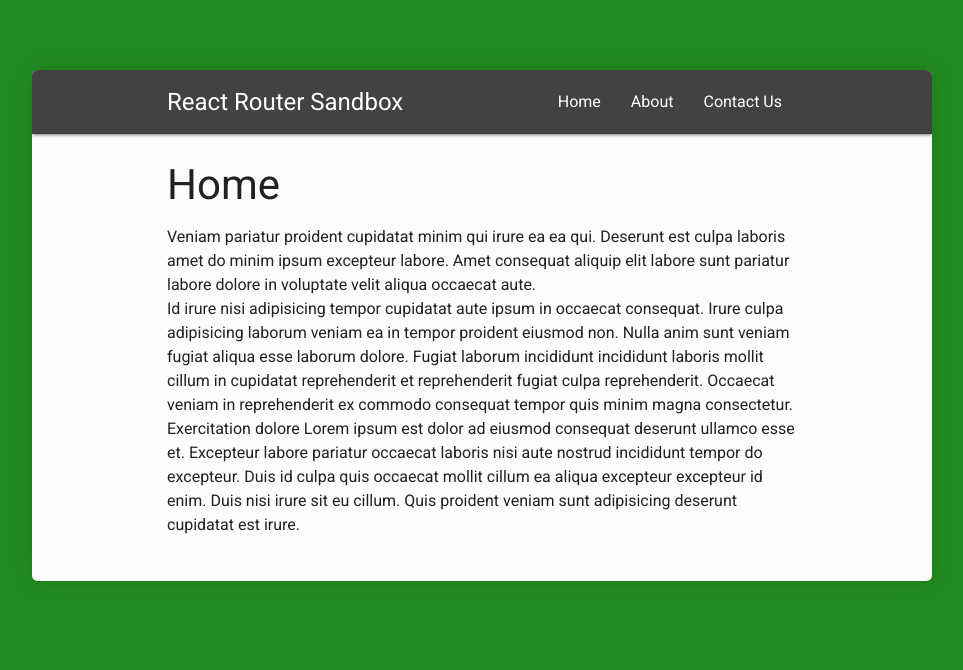
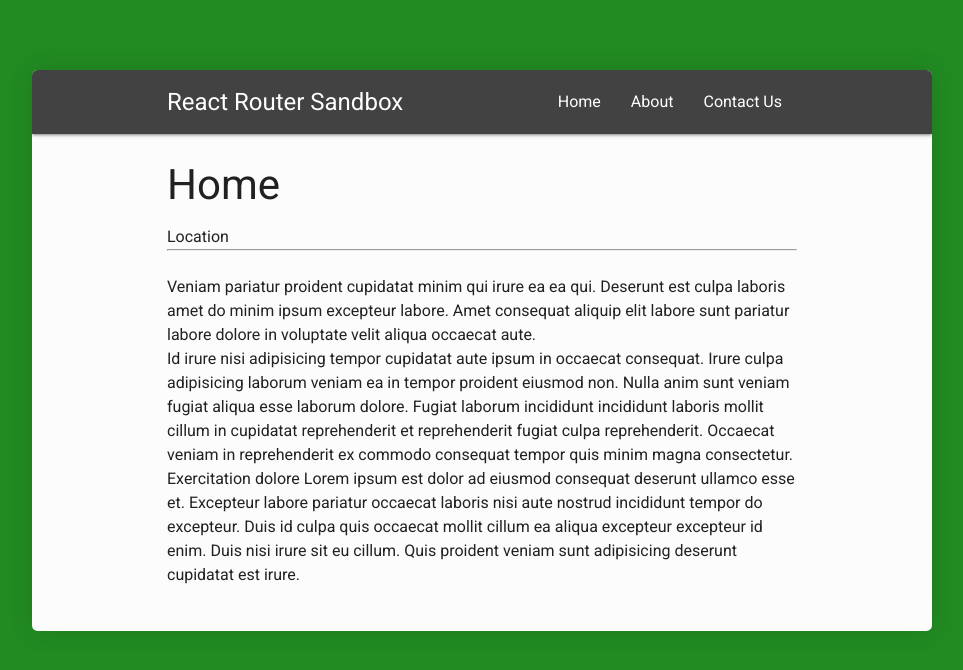
Before and after one commit to RickBr0wn/react-router-sandbox, a React (Create React App) app: page / in a window 1280 px wide. Shown: the top 670 px of the page, without its empty margins (158-1121 px from the left). Built offline with nearby package versions, Linux system fonts and the light colour scheme.

Commit message:
Unknown?

```diff
--- a/src/App.js
+++ b/src/App.js
@@ -1,6 +1,6 @@
 import React, { Component } from 'react'
 import { BrowserRouter, Switch, Route } from 'react-router-dom'
-import { Navbar } from './components/Navbar'
+import Navbar from './components/Navbar'
 import Home from './components/Home'
 import About from './components/About'
 import Contact from './components/Contact'
--- a/src/components/Home.js
+++ b/src/components/Home.js
@@ -1,10 +1,12 @@
 import React, { Component } from 'react'
+import Location from './Location'
 
 export class Home extends Component {
   render() {
     return (
       <div className="container">
         <h1>Home</h1>
+        <Location />
         <p>Veniam pariatur proident cupidatat minim qui irure ea ea qui. Deserunt est culpa laboris amet do minim ipsum excepteur labore. Amet consequat aliquip elit labore sunt pariatur labore dolore in voluptate velit aliqua occaecat aute.</p>
         <p>Id irure nisi adipisicing tempor cupidatat aute ipsum in occaecat consequat. Irure culpa adipisicing laborum veniam ea in tempor proident eiusmod non. Nulla anim sunt veniam fugiat aliqua esse laborum dolore. Fugiat laborum incididunt incididunt laboris mollit cillum in cupidatat reprehenderit et reprehenderit fugiat culpa reprehenderit. Occaecat veniam in reprehenderit ex commodo consequat tempor quis minim magna consectetur. Exercitation dolore Lorem ipsum est dolor ad eiusmod consequat deserunt ullamco esse et. Excepteur labore pariatur occaecat laboris nisi aute nostrud incididunt tempor do excepteur. Duis id culpa quis occaecat mollit cillum ea aliqua excepteur excepteur id enim. Duis nisi irure sit eu cillum. Quis proident veniam sunt adipisicing deserunt cupidatat est irure.</p>
       </div>
--- /dev/null
+++ b/src/components/Location.js
@@ -0,0 +1,14 @@
+import React, { Component } from 'react'
+
+export class Location extends Component {
+  render() {
+    return (
+      <div>
+        <p id="location" className="location">Location</p>
+        <hr />
+      </div>
+    )
+  }
+}
+
+export default Location
--- a/src/components/Navbar.js
+++ b/src/components/Navbar.js
@@ -1,8 +1,7 @@
-import React, { Component } from 'react'
+import React from 'react'
 import { NavLink, Link } from 'react-router-dom'
 
-export class Navbar extends Component {
-  render() {
+const Navbar = () => {
   return (
     <nav className="nav nav-wrapper grey darken-3">
       <div className="container">
@@ -22,6 +21,5 @@ export class Navbar extends Component {
     </nav>
   )
 }
-}
 
 export default Navbar
--- a/src/index.css
+++ b/src/index.css
@@ -40,3 +40,7 @@ body {
 .nav .brand-logo {
   font-size: 2.4rem;
 }
+
+hr {
+  margin-bottom: 2.4rem;
+}
```
Also changed, not shown: 1 other file (tests, documents, lock files or other folders). Lines whose indentation alone changed are shown as unchanged.
